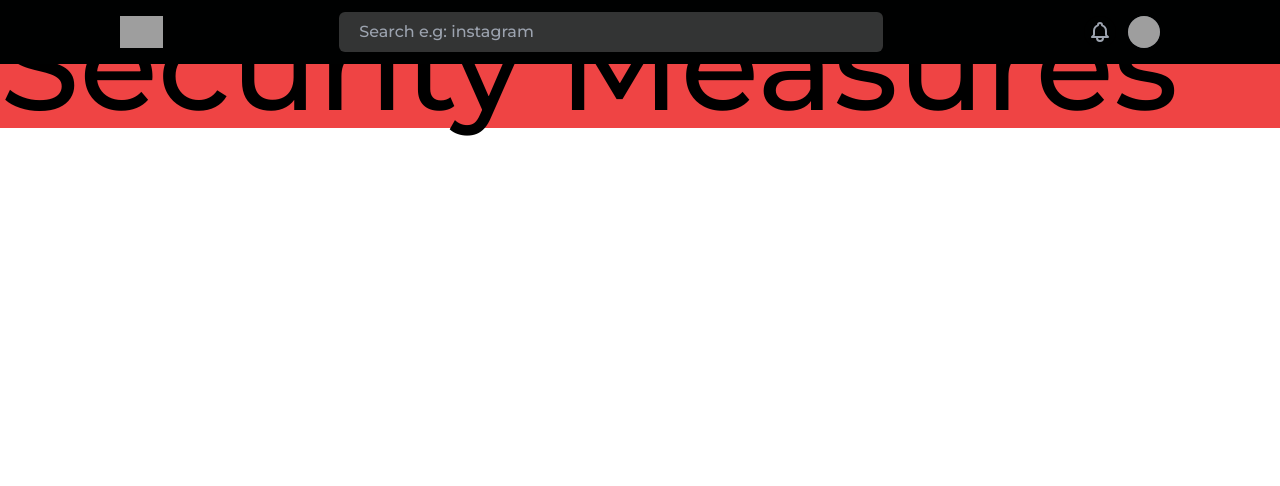
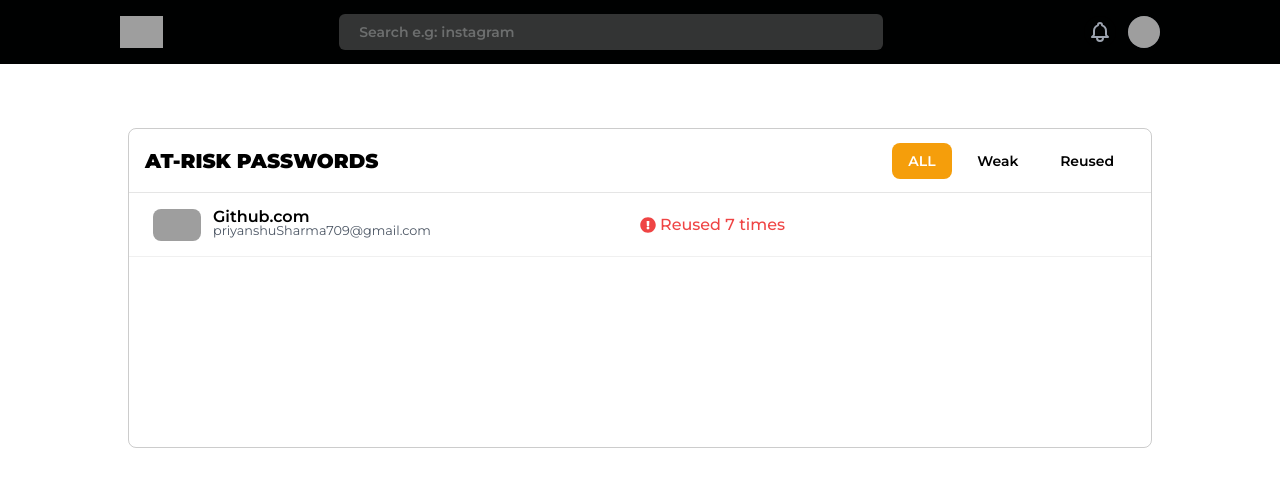
Before and after one commit to priyanshu-kun/Password-Manager, a React (Create React App) app in the folder client/: page /security in a window 1280 px wide. Shown: the top 486 px of the page. Built offline with nearby package versions, Linux system fonts and the light colour scheme; no server answers; grey boxes are pictures that could not be loaded.

Commit message:
style secruity page

```diff
--- a/client/src/components/InfoUI/InfoUi.jsx
+++ b/client/src/components/InfoUI/InfoUi.jsx
@@ -293,8 +293,7 @@ function InfoUi({ password: { email, login, name, notes, password, webpage, iv,
                                                         deleteRecord(id)
                                                     }}
                                                     type="submit"
-                                                    className="inline-flex
-                                                justify-center
+                                                    className="
                                                  px-10 py-3 text-sm
                                                  font-semibold text-white
                                                 bg-red-600 rounded-md
--- a/client/src/components/Security/Security.jsx
+++ b/client/src/components/Security/Security.jsx
@@ -1,9 +1,41 @@
 import React from 'react'
+import { FontAwesomeIcon } from '@fortawesome/react-fontawesome'
+import { faExclamationCircle } from '@fortawesome/free-solid-svg-icons'
 
 function Security() {
     return (
-        <div className="text-9xl bg-red-500">
-            <h1>Security Measures</h1>
+        <div style={{ border: "1px solid rgba(0,0,0,0.2)" }} className="w-4/5 min-h-sm-table mx-auto mt-32 mb-20 rounded-lg">
+            <div style={{ borderBottom: "1px solid rgba(0,0,0,0.1)" }} className="w-full flex justify-between items-center rounded-tl-lg rounded-tr-lg px-4 h-16 header ">
+                <h1 className="text-black font-black text-xl ">AT-RISK PASSWORDS</h1>
+                <div className="w-3/12 flex justify-around">
+                    <button className="text-sm font-semibold rounded-lg px-4 py-2 bg-yellow-500 text-white transition duration-200" >ALL</button>
+                    <button className="text-sm font-semibold  rounded-lg px-4 py-2 transition duration-200" >Weak</button>
+                    <button className="text-sm font-semibold  rounded-lg px-4 py-2 transition duration-200" >Reused</button>
+                </div>
+            </div>
+            <div>
+                <div className="cursor-pointer">
+                    <div style={{ borderBottom: "1px solid rgba(0,0,0,0.06)" }} className="w-full h-16 grid grid-cols-2">
+                        {/* logo and name */}
+                        <div className=" flex justify-start items-center pl-6">
+                            <img className="h-8
+                         w-12 object-cover mr-3
+                         rounded-lg"
+                                src="https://images.unsplash.com/photo-1472099645785-5658abf4ff4e?ixlib=rb-1.2.1&ixid=eyJhcHBfaWQiOjEyMDd9&auto=format&fit=facearea&facepad=2&w=256&h=256&q=80" />
+                            <div className="h-2/4 flex flex-col items-start">
+                                <h3 className="font-semibold text-base -mt-1" >Github.com</h3>
+
+                                <small className="font-normal text-gray-600 text-xxs -mt-1">priyanshuSharma709@gmail.com</small>
+
+                            </div>
+                        </div>
+                        <div className="flex items-center justify-start">
+                            <FontAwesomeIcon className="text-red-500 mr-1" icon={faExclamationCircle} /> <span className="text-red-500">Reused 7 times</span>
+                        </div>
+                    </div>
+                </div>
+
+            </div>
         </div>
     )
 }
--- a/client/src/components/navbar/Navbar.jsx
+++ b/client/src/components/navbar/Navbar.jsx
@@ -37,7 +37,7 @@ function Navbar() {
                                 </div>
 
                                 <div style={{ width: "34rem" }}>
-                                    <input className="block w-full py-2 rounded-md text-base pl-5 font-medium bg-white bg-opacity-20 text-white focus:bg-white outline-none focus:text-black transition duration-200" type="text" placeholder="Search e.g: instagram" />
+                                    <input className="block w-full py-2 rounded-md text-sm pl-5 font-semibold bg-white bg-opacity-20 text-white focus:bg-white outline-none focus:text-black transition duration-200 placeholder-gray-100 placeholder-opacity-30 focus:placeholder-gray-600" type="text" placeholder="Search e.g: instagram" />
                                 </div>
 
                                 <div className="absolute inset-y-0 right-0 flex items-center pr-2 sm:static sm:inset-auto sm:ml-6 sm:pr-0">
--- a/client/tailwind.config.js
+++ b/client/tailwind.config.js
@@ -24,6 +24,7 @@ module.exports = {
       minHeight: {
         '0': '0',
         'table': '30rem',
+        'sm-table': '20rem',
         '1/2': '50%',
         '3/4': '75%',
         'full': '100%',
```
